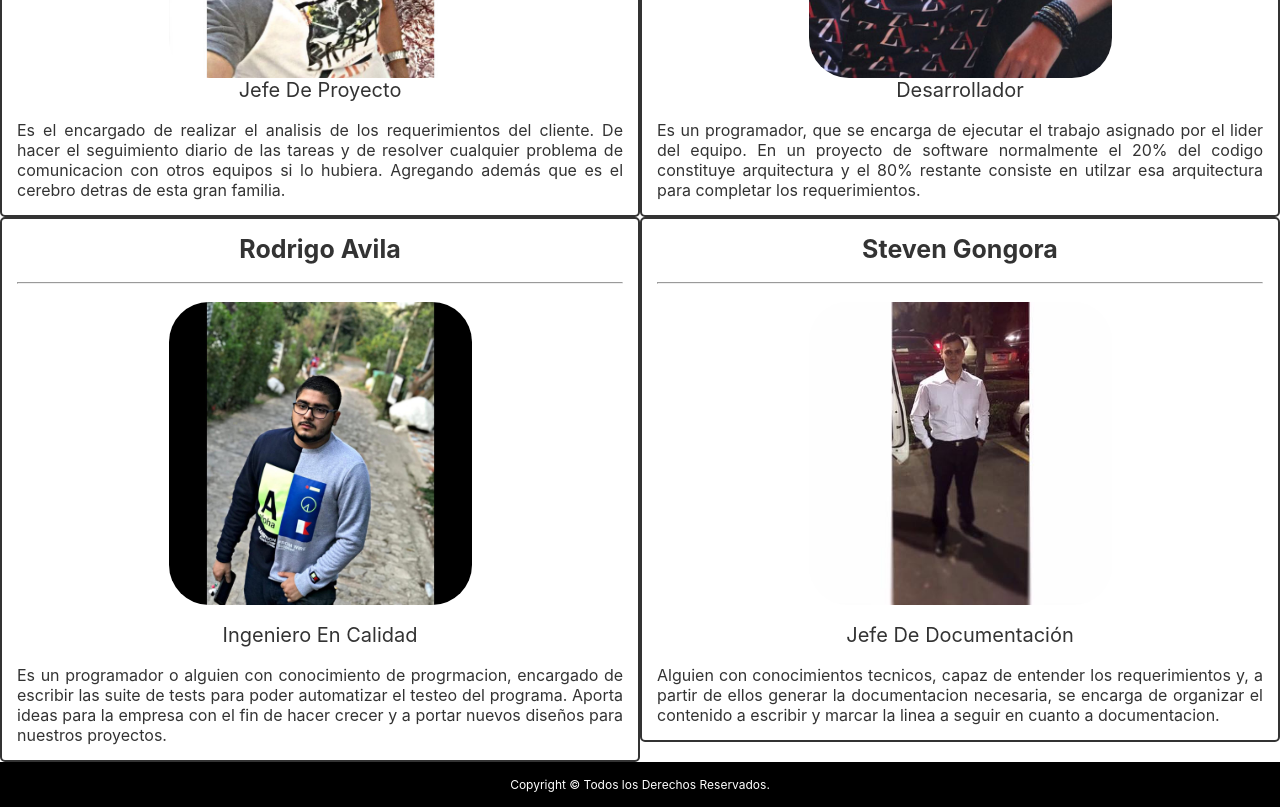
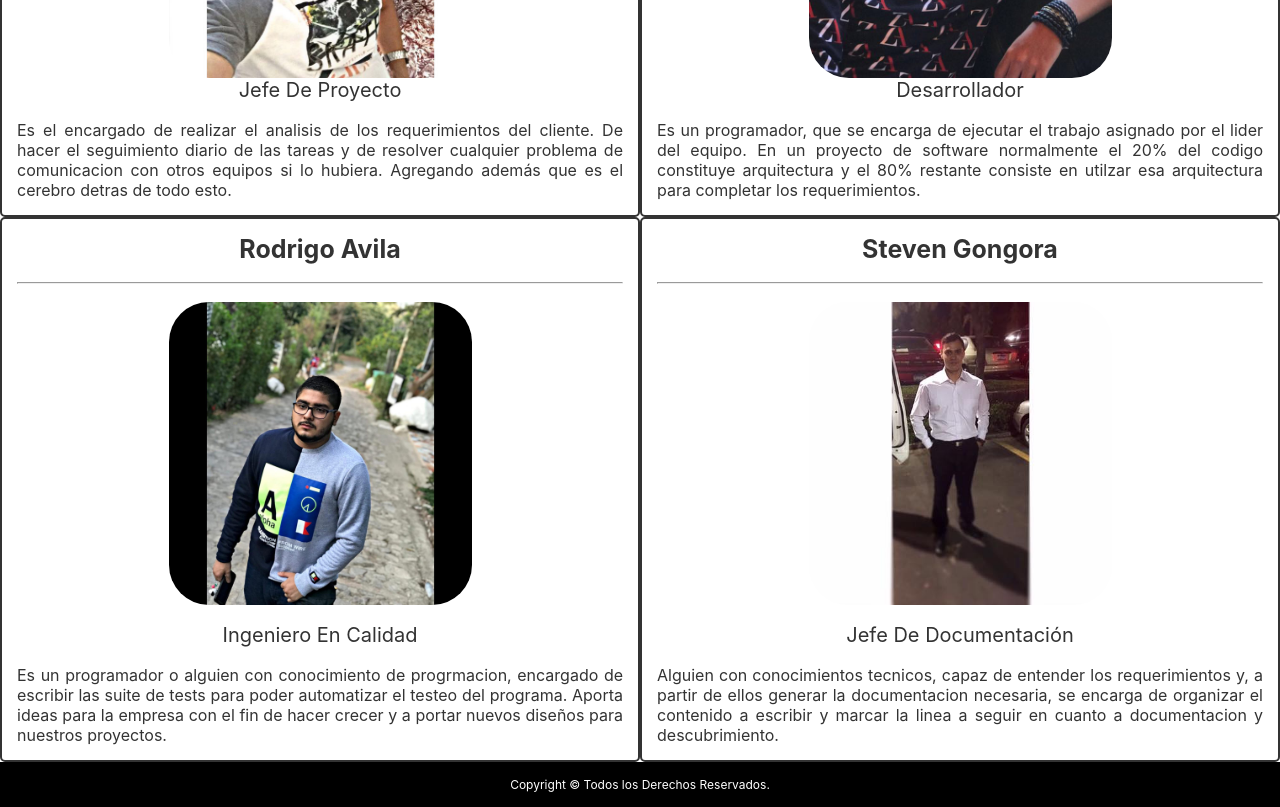
Before and after one commit to Cesar2198/digitalworld, a plain HTML site: page html/about.html in a window 1280 px wide. Shown: the part 1520-2327 px from the top of the page. Drawn offline with Linux system fonts and the light colour scheme.

Commit message:
Retocando

```diff
--- a/html/about.html
+++ b/html/about.html
@@ -37,7 +37,6 @@
                 <a target="_blank"href="https://www.facebook.com/"><i id="cambio" class="fab fa-facebook"></i></a>
                 <a target="_blank"href="https://www.instagram.com"><i id="cambio1" class="fab fa-instagram"></i></a>
                 <a target="_blank"href="https:///www.twitter.com"><i id="cambio2" class="fab fa-twitter"></i></a>
-                <a target="_blank"href="https://www.whatsapp.com"><i id="cambio3" class="fab fa-whatsapp"></i></a>
                 <a target="_blank" href="https://www.youtube.com/channel/UCWmhqrxnh9QSO2EomzUpYpg"><i id="cambio3" class="fab fa-youtube"></i></a>
         </div>
     </div>
@@ -179,7 +178,7 @@
                 <p>
                     Es el encargado de realizar el analisis de los requerimientos del cliente. De hacer el seguimiento
                     diario de las tareas y de resolver cualquier problema de comunicacion con otros equipos si lo hubiera.
-                    Agregando además que es el cerebro detras de esta gran familia.
+                    Agregando además que es el cerebro detras de todo esto.
                 </p>
             </div>
             <div class="col-6 col-t-6 card">
@@ -223,7 +222,7 @@
                 <p>
                     Alguien con conocimientos tecnicos, capaz de entender los requerimientos y, a partir de ellos
                     generar la documentacion necesaria, se encarga de organizar el contenido a escribir y marcar
-                    la linea a seguir en cuanto a documentacion.
+                    la linea a seguir en cuanto a documentacion y descubrimiento.
                 </p>
             </div>
         </div>
```
Also changed, not shown: html/contact.html (+0 -1 lines), html/galeria.html (+0 -1 lines), html/novedades.html (+0 -1 lines), index.html (+0 -1 lines).
